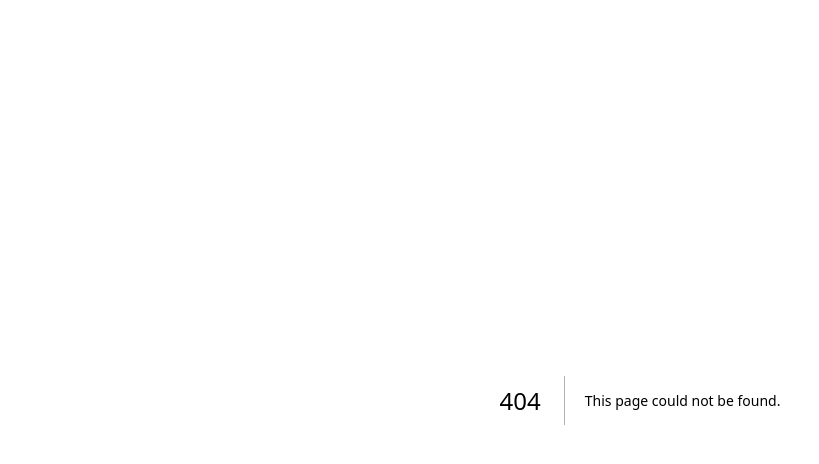
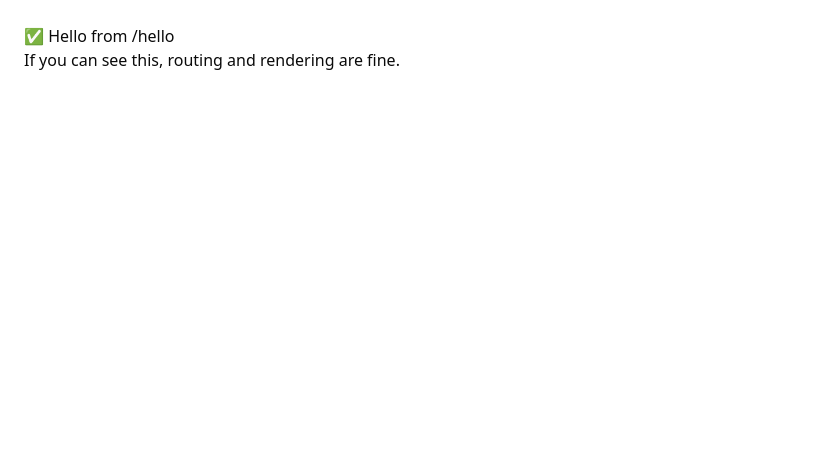
Before and after one commit to designingtomorrow/msaiq, a Next.js app: page /hello in a window 1280 px wide. Before the commit this address had no page. Shown: the top 464 px of the page, without its empty margins (0-819 px from the left). Built offline with nearby package versions, Linux system fonts and the light colour scheme.

Commit message:
test: add /hello probe page

```diff
--- /dev/null
+++ b/src/app/hello/page.tsx
@@ -0,0 +1,8 @@
+export default function Hello() {
+  return (
+    <div style={{fontFamily:"system-ui",padding:24}}>
+      <h1>✅ Hello from /hello</h1>
+      <p>If you can see this, routing and rendering are fine.</p>
+    </div>
+  );
+}
```
